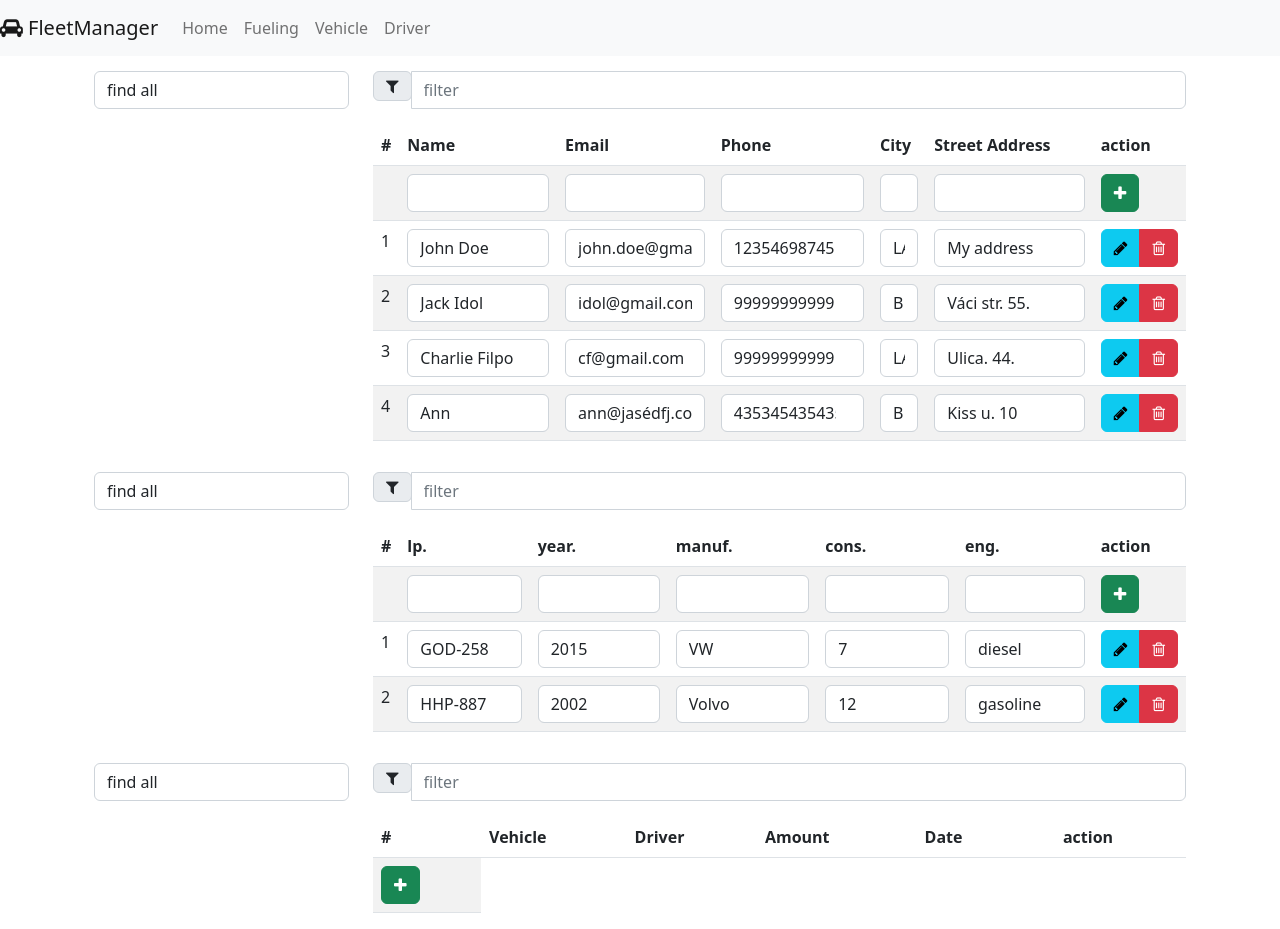
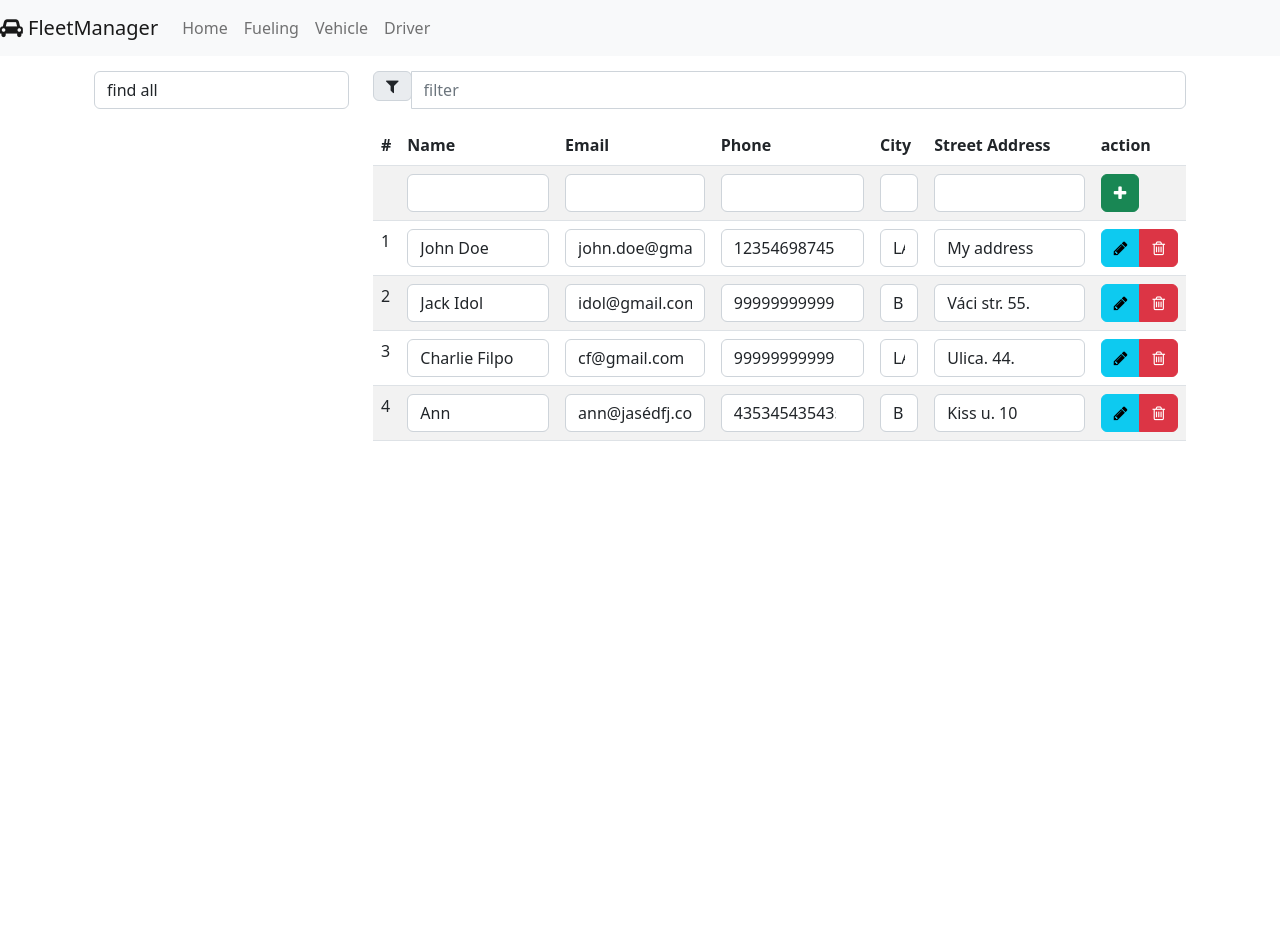
Before and after one commit to petrep/fleet-manager, an Angular app: page /driver in a window 1280 px wide. Before the commit this address led to /. After the commit the page ends 800 px from the top, so only its background shows below. Built offline with nearby package versions, Linux system fonts and the light colour scheme; data requests are answered from the project's data file.

Commit message:
Routing still not working - will fix in next lesson 6/3

```diff
--- a/src/app/app.component.html
+++ b/src/app/app.component.html
@@ -1,6 +1,4 @@
 <app-menu></app-menu>
 <div class="container">
   <app-driver></app-driver>
-  <app-vehicle></app-vehicle>
-  <app-fueling></app-fueling>
 </div>
--- a/src/app/app.module.ts
+++ b/src/app/app.module.ts
@@ -2,6 +2,7 @@ import { NgModule } from '@angular/core';
 import { BrowserModule } from '@angular/platform-browser';
 import { FormsModule } from '@angular/forms';
 import { HttpClientModule } from '@angular/common/http';
+import { RouterModule, Routes } from '@angular/router';
 
 import { AppRoutingModule } from './app-routing.module';
 import { AppComponent } from './app.component';
@@ -14,6 +15,14 @@ import { HomeComponent } from './page/home/home.component';
 import { DriverComponent } from './page/driver/driver.component';
 import { VehicleComponent } from './page/vehicle/vehicle.component';
 import { FuelingComponent } from './page/fueling/fueling.component';
+
+const appRouting: Routes = [
+  { path: '', component: HomeComponent },
+  { path: 'fueling', component: FuelingComponent },
+  { path: 'vehicle', component: VehicleComponent },
+  { path: 'driver', component: DriverComponent },
+  { path: '**', component: HomeComponent }
+]
 
 @NgModule({
   declarations: [
@@ -32,7 +41,8 @@ import { FuelingComponent } from './page/fueling/fueling.component';
     BrowserModule,
     AppRoutingModule,
     FormsModule,
-    HttpClientModule
+    HttpClientModule,
+    RouterModule.forRoot(appRouting)
   ],
   providers: [],
   bootstrap: [AppComponent]
```
